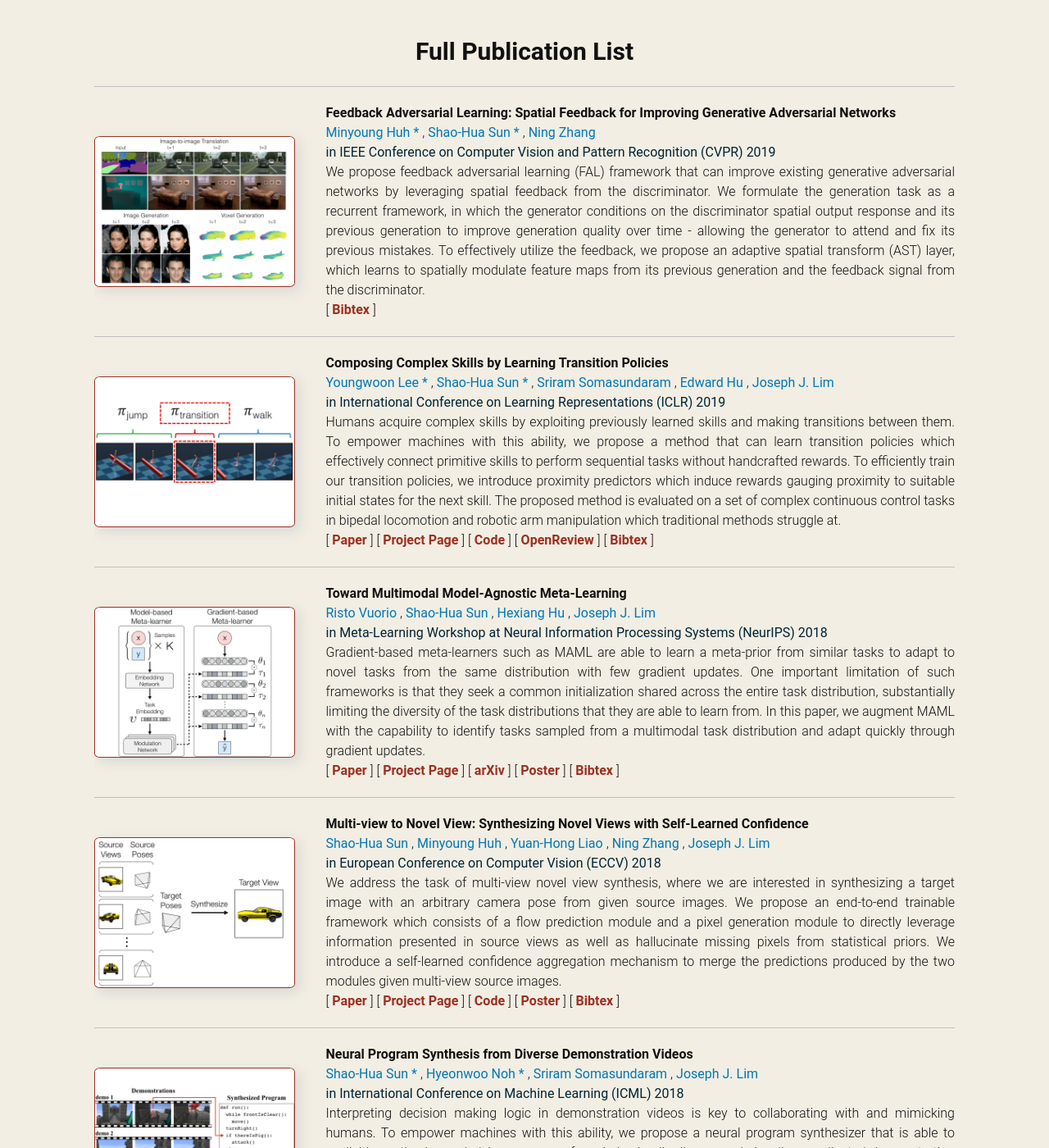
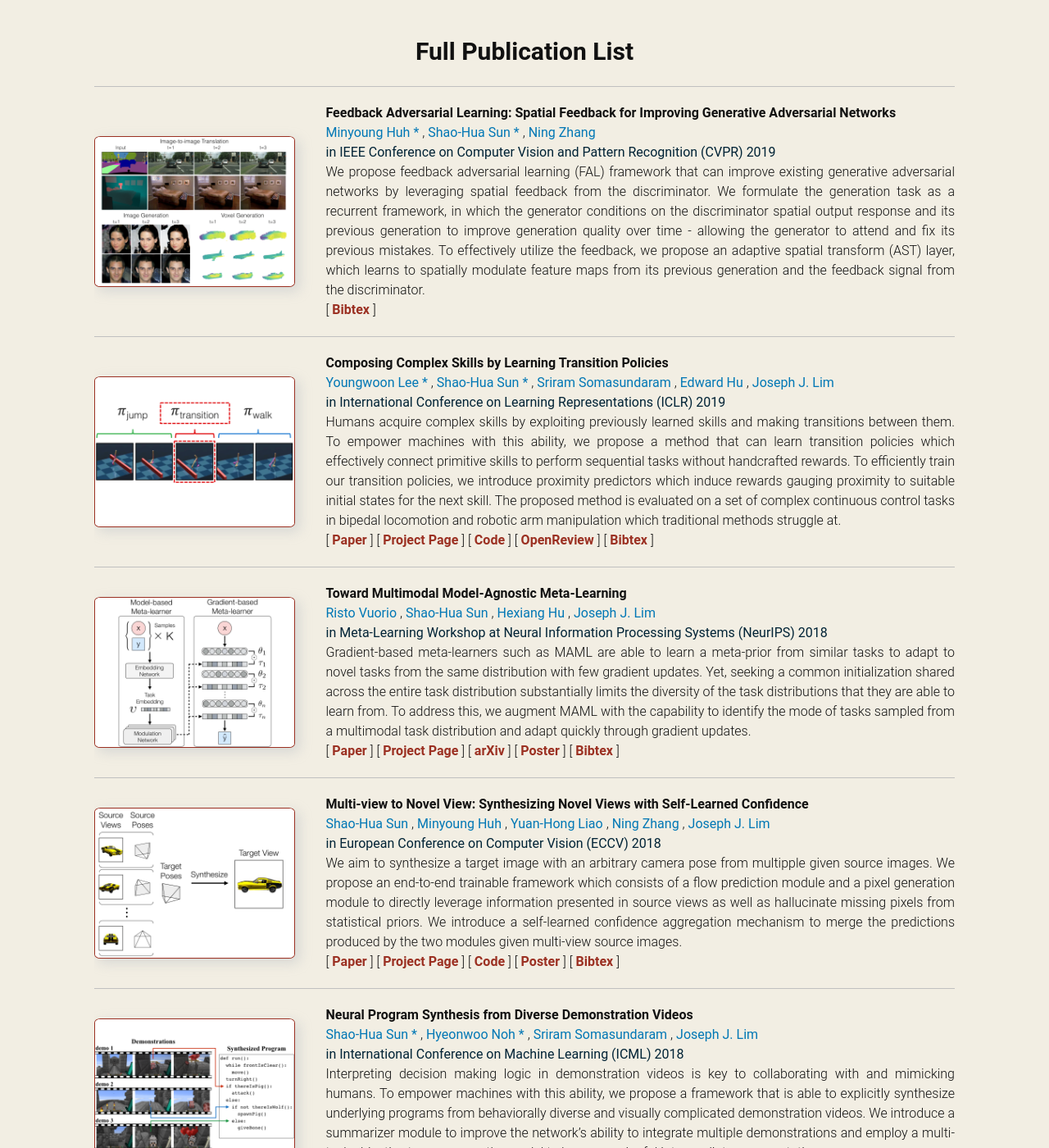
Before and after one commit to shaohua0116/shaohua0116.github.io, a Jekyll site: the page built from publications.html, in a window 1280 px wide and 1400 px high. Shown: the whole window at 82% size. Built offline with Jekyll 4.4.1, drawn with Linux system fonts in a browser that asks for light colours; some of the changed text lies outside the part shown.

Commit message:
shorten pub desc

```diff
--- a/_data/publications.yml
+++ b/_data/publications.yml
@@ -13,7 +13,7 @@
       me: true
     - name: Ning Zhang
       url:  'https://people.eecs.berkeley.edu/~nzhang/'
-  desc: 'We propose feedback adversarial learning (FAL) framework that can improve existing generative adversarial networks by leveraging spatial feedback from the discriminator. We formulate the generation task as a recurrent framework, in which the generator conditions on the discriminator spatial output response and its previous generation to improve generation quality over time - allowing the generator to attend and fix its previous mistakes. To effectively utilize the feedback, we propose an adaptive spatial transform (AST) layer, which learns to spatially modulate feature maps from its previous generation and the feedback signal from the discriminator.'
+  desc: 'We propose feedback adversarial learning (FAL) framework that can improve existing generative adversarial networks by leveraging spatial feedback from the discriminator. We formulate the generation task as a recurrent framework, in which the generator conditions on the discriminator spatial output response and its previous generation to improve generation quality over time - allowing the generator to attend and fix its previous mistakes. <!--more--> To effectively utilize the feedback, we propose an adaptive spatial transform (AST) layer, which learns to spatially modulate feature maps from its previous generation and the feedback signal from the discriminator.'
   abstract: 'We propose feedback adversarial learning (FAL) framework that can improve existing generative adversarial networks by leveraging spatial feedback from the discriminator. We formulate the generation task as a recurrent framework, in which the discriminator feedback is integrated into the feedforward path of the generation process. Specifically, the generator conditions on the discriminator spatial output response and its previous generation to improve generation quality over time -- allowing the generator to attend and fix its previous mistakes. %%% technical contribution To effectively utilize the feedback, we propose an adaptive spatial transform (AST) layer, which learns to spatially modulate feature maps from its previous generation and the feedback signal from the discriminator. We demonstrate that one can easily adapt our method to improve existing adversarial learning frameworks on a wide range of tasks, including image generation, image-to-image translation, and voxel generation.'
   tags:
     # - name: 'Paper'
@@ -43,7 +43,7 @@
       url:  'https://edwardshu.com/'
     - name: Joseph J. Lim
       url:  'http://www-bcf.usc.edu/~limjj/'
-  desc: 'Humans acquire complex skills by exploiting previously learned skills and making transitions between them. To empower machines with this ability, we propose a method that can learn transition policies which effectively connect primitive skills to perform sequential tasks without handcrafted rewards. To efficiently train our transition policies, we introduce proximity predictors which induce rewards gauging proximity to suitable initial states for the next skill. The proposed method is evaluated on a set of complex continuous control tasks in bipedal locomotion and robotic arm manipulation which traditional methods struggle at.'
+  desc: 'Humans acquire complex skills by exploiting previously learned skills and making transitions between them. To empower machines with this ability, we propose a method that can learn transition policies which effectively connect primitive skills to perform sequential tasks without handcrafted rewards. To efficiently train our transition policies, we introduce proximity predictors which induce rewards gauging proximity to suitable initial states for the next skill. <!--more--> The proposed method is evaluated on a set of complex continuous control tasks in bipedal locomotion and robotic arm manipulation which traditional methods struggle at.'
   abstract: 'Humans acquire complex skills by exploiting previously learned skills and making transitions between them. To empower machines with this ability, we propose a method that can learn transition policies which effectively connect primitive skills to perform sequential tasks without handcrafted rewards. To efficiently train our transition policies, we introduce proximity predictors which induce rewards gauging proximity to suitable initial states for the next skill. The proposed method is evaluated on a set of complex continuous control tasks in bipedal locomotion and robotic arm manipulation which traditional policy gradient methods struggle at. We demonstrate that transition policies enable us to effectively compose complex skills with existing primitive skills. The proposed induced rewards computed using the proximity predictor further improve training efficiency by providing more dense information than the sparse rewards from the environments.'
   tags:
     - name: 'Paper'
@@ -75,7 +75,7 @@
       url:  'http://hexianghu.com/'
     - name: Joseph J. Lim
       url:  'http://www-bcf.usc.edu/~limjj/'
-  desc: 'Gradient-based meta-learners such as MAML are able to learn a meta-prior from similar tasks to adapt to novel tasks from the same distribution with few gradient updates. One important limitation of such frameworks is that they seek a common initialization shared across the entire task distribution, substantially limiting the diversity of the task distributions that they are able to learn from. In this paper, we augment MAML with the capability to identify tasks sampled from a multimodal task distribution and adapt quickly through gradient updates.'
+  desc: 'Gradient-based meta-learners such as MAML are able to learn a meta-prior from similar tasks to adapt to novel tasks from the same distribution with few gradient updates. Yet, seeking a common initialization shared across the entire task distribution substantially limits the diversity of the task distributions that they are able to learn from. To address this, we augment MAML with the capability to identify the mode of tasks sampled from a multimodal task distribution and adapt quickly through gradient updates.'
   abstract: 'Gradient-based meta-learners such as MAML are able to learn a meta-prior from similar tasks to adapt to novel tasks from the same distribution with few gradient updates. One important limitation of such frameworks is that they seek a common initialization shared across the entire task distribution, substantially limiting the diversity of the task distributions that they are able to learn from. In this paper, we augment MAML with the capability to identify tasks sampled from a multimodal task distribution and adapt quickly through gradient updates. Specifically, we propose a multimodal MAML algorithm that is able to modulate its meta-learned prior according to the identified task, allowing faster adaptation. We evaluate the proposed model on a diverse set of problems including regression, few-shot image classification, and reinforcement learning. The results demonstrate the effectiveness of our model in modulating the meta-learned prior in response to the characteristics of tasks sampled from a multimodal distribution.'
   tags:
     - name: 'Paper'
@@ -112,7 +112,7 @@
   publisher:  'European Conference on Computer Vision (ECCV) 2018'
   status:   ''
   # place:    'in Munich, Germany'
-  desc: 'We address the task of multi-view novel view synthesis, where we are interested in synthesizing a target image with an arbitrary camera pose from given source images. We propose an end-to-end trainable framework which consists of a flow prediction module and a pixel generation module to directly leverage information presented in source views as well as hallucinate missing pixels from statistical priors. We introduce a self-learned confidence aggregation mechanism to merge the predictions produced by the two modules given multi-view source images.'
+  desc: 'We aim to synthesize a target image with an arbitrary camera pose from multipple given source images. We propose an end-to-end trainable framework which consists of a flow prediction module and a pixel generation module to directly leverage information presented in source views as well as hallucinate missing pixels from statistical priors. We introduce a self-learned confidence aggregation mechanism to merge the predictions produced by the two modules given multi-view source images.'
   abstract: 'We address the task of multi-view novel view synthesis, where we are interested in synthesizing a target image with an arbitrary camera pose from given source images. We propose an end-to-end trainable framework that learns to exploit multiple viewpoints to synthesize a novel view without any 3D supervision. Specifically, our model consists of a flow prediction module and a pixel generation module to directly leverage information presented in source views as well as hallucinate missing pixels from statistical priors. To merge the predictions produced by the two modules given multi-view source images, we introduce a self-learned confidence aggregation mechanism. We evaluate our model on images rendered from 3D object models as well as real and synthesized scenes. We demonstrate that our model is able to achieve state-of-the-art results as well as progressively improve its predictions when more source images are available.'
   tags:
     - name: 'Paper'
@@ -146,7 +146,7 @@
   publisher:  'International Conference on Machine Learning (ICML) 2018'
   status:   ''
   # place:    'in Stockholm, Sweden'
-  desc: 'Interpreting decision making logic in demonstration videos is key to collaborating with and mimicking humans. To empower machines with this ability, we propose a neural program synthesizer that is able to explicitly synthesize underlying programs from behaviorally diverse and visually complicated demonstration videos. We introduce a summarizer module as part of our model to improve the network’s ability to integrate multiple demonstrations varying in behavior. We also employ a multi-task objective to encourage the model to learn meaningful intermediate representations for end-to-end training.'
+  desc: 'Interpreting decision making logic in demonstration videos is key to collaborating with and mimicking humans. To empower machines with this ability, we propose a framework that is able to explicitly synthesize underlying programs from behaviorally diverse and visually complicated demonstration videos. We introduce a summarizer module to improve the network’s ability to integrate multiple demonstrations and employ a multi-task objective to encourage the model to learn meaningful intermediate representations.'
   abstract: 'Interpreting decision making logic in demonstration videos is key to collaborating with and mimicking humans. To empower machines with this ability, we propose a neural program synthesizer that is able to explicitly synthesize underlying programs from behaviorally diverse and visually complicated demonstration videos. We introduce a summarizer module as part of our model to improve the network’s ability to integrate multiple demonstrations varying in behavior. We also employ a multi-task objective to encourage the model to learn meaningful intermediate representations for end-to-end training. We show that our model is able to reliably synthesize underlying programs as well as capture diverse behaviors exhibited in demonstrations.'
   tags:
     - name: 'Paper'
```
